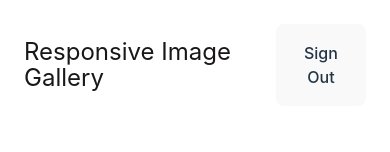
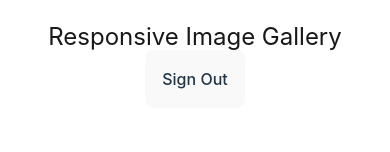
Before and after one commit to nsikakessien/HNG-Image-gallery, a React (Vite) app: page / in a window 390 px wide. Shown: the top 152 px of the page. Built offline with nearby package versions, Linux system fonts and the light colour scheme; no server answers; sample sign-in values are in the browser's storage.

Commit message:
responsive header

```diff
--- a/src/domains/home/Home.tsx
+++ b/src/domains/home/Home.tsx
@@ -63,7 +63,7 @@ const Home = () => {
 
   return (
     <>
-      <header className="p-6 flex justify-between items-center">
+      <header className="p-6 flex sm:justify-between items-center flex-col sm:flex-row">
         <h1 className="text-[#191717] text-[24px]">Responsive Image Gallery</h1>
 
         <button className="border rounded-lg p-4" onClick={handleLogout}>
```
